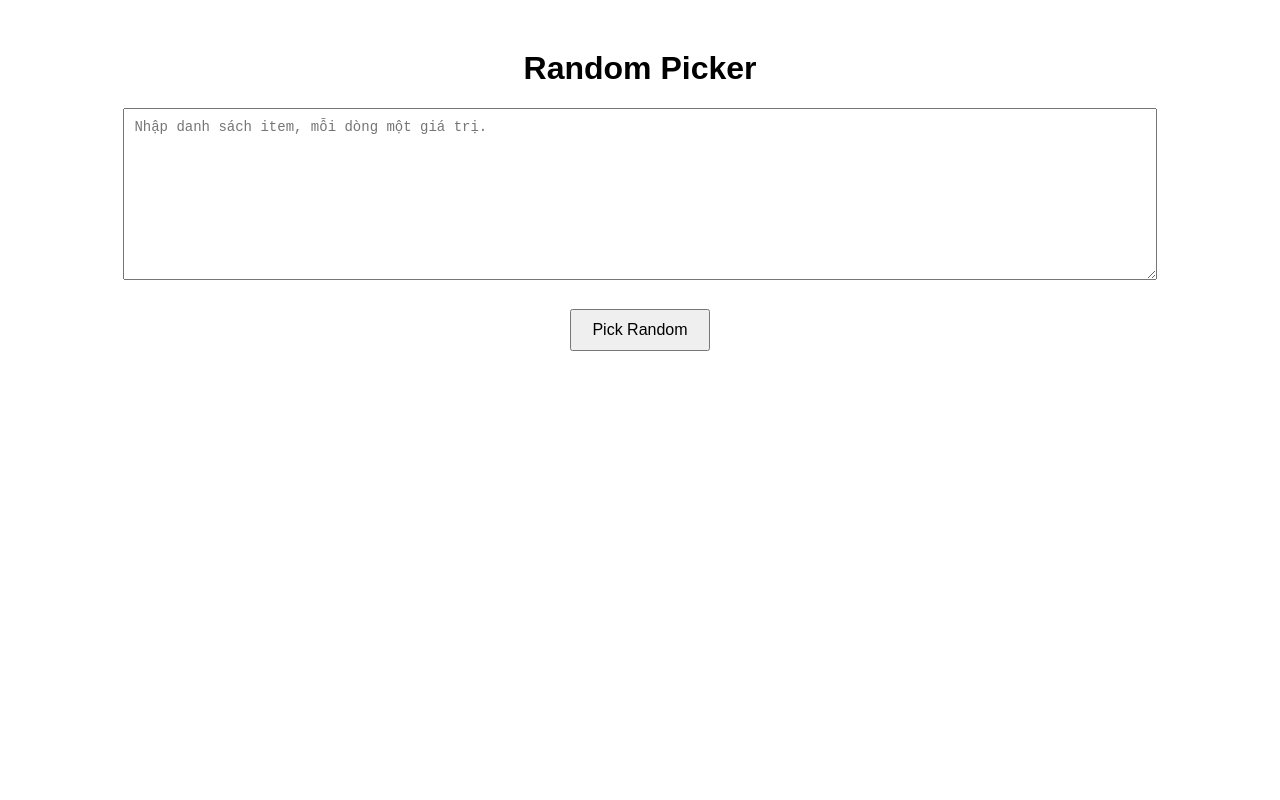
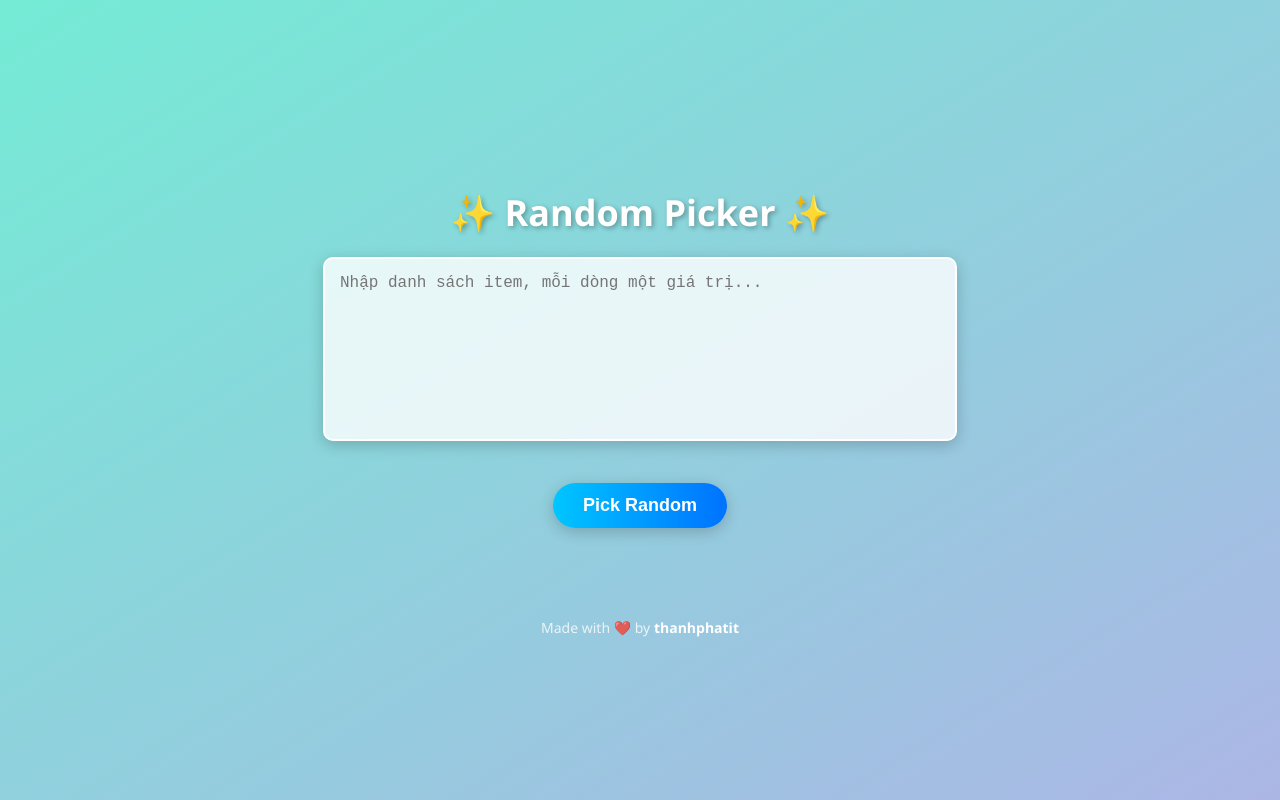
Before and after one commit to thanhphatit/random-picker, a plain HTML site: page index.html in a window 1280 px wide. Drawn offline with Linux system fonts and the light colour scheme.

Commit message:
Update time: 20241205-150015

```diff
--- a/index.html
+++ b/index.html
@@ -7,40 +7,115 @@
     <title>Random Picker</title>
     <style>
         body {
-            font-family: Arial, sans-serif;
-            text-align: center;
-            margin-top: 50px;
+            font-family: 'Segoe UI', Tahoma, Geneva, Verdana, sans-serif;
+            background: linear-gradient(to bottom right, #74ebd5, #acb6e5);
+            margin: 0;
+            padding: 0;
+            display: flex;
+            flex-direction: column;
+            align-items: center;
+            justify-content: center;
+            height: 100vh;
+            color: #333;
+        }
+
+        h1 {
+            font-size: 36px;
+            color: #ffffff;
+            text-shadow: 2px 2px 5px rgba(0, 0, 0, 0.3);
+            margin-bottom: 20px;
         }
 
         textarea {
             width: 80%;
+            max-width: 600px;
             height: 150px;
             margin-bottom: 20px;
-            font-size: 14px;
-            padding: 10px;
+            font-size: 16px;
+            padding: 15px;
+            border: 2px solid #ffffff;
+            border-radius: 10px;
+            box-shadow: 0 4px 15px rgba(0, 0, 0, 0.2);
+            resize: none;
+            outline: none;
+            background: rgba(255, 255, 255, 0.8);
+        }
+
+        textarea:focus {
+            border-color: #74ebd5;
+            box-shadow: 0 0 10px rgba(116, 235, 213, 0.8);
         }
 
         button {
-            padding: 10px 20px;
-            font-size: 16px;
-            margin: 5px;
+            padding: 12px 30px;
+            font-size: 18px;
+            font-weight: bold;
+            color: #ffffff;
+            background: linear-gradient(to right, #00c6ff, #0072ff);
+            border: none;
+            border-radius: 25px;
             cursor: pointer;
+            box-shadow: 0 4px 15px rgba(0, 0, 0, 0.2);
+            transition: transform 0.2s ease, box-shadow 0.2s ease;
+        }
+
+        button:hover {
+            transform: scale(1.05);
+            box-shadow: 0 6px 20px rgba(0, 0, 0, 0.4);
         }
 
         .employee {
-            font-size: 24px;
+            font-size: 32px;
             font-weight: bold;
-            margin: 20px 0;
+            text-align: center;
+            color: #ffffff;
+            background: rgba(0, 0, 0, 0.7);
+            margin-top: 20px;
+            padding: 20px 30px;
+            border-radius: 15px;
+            box-shadow: 0 8px 20px rgba(0, 0, 0, 0.3);
+            width: 60%;
+            max-width: 500px;
+            transition: transform 0.4s ease, opacity 0.4s ease;
+        }
+
+        .employee.hidden {
+            opacity: 0;
+            transform: scale(0.9);
+        }
+
+        .employee.fade-in {
+            opacity: 1;
+            transform: scale(1);
+        }
+
+        footer {
+            margin-top: 30px;
+            color: rgba(255, 255, 255, 0.8);
+            font-size: 14px;
+        }
+
+        footer a {
+            color: #ffffff;
+            text-decoration: none;
+            font-weight: bold;
+        }
+
+        footer a:hover {
+            text-decoration: underline;
         }
     </style>
 </head>
 
 <body>
-    <h1>Random Picker</h1>
-    <textarea id="employeeInput" placeholder="Nhập danh sách item, mỗi dòng một giá trị."></textarea>
+    <h1>✨ Random Picker ✨</h1>
+    <textarea id="employeeInput" placeholder="Nhập danh sách item, mỗi dòng một giá trị..."></textarea>
     <br>
     <button onclick="pickRandomEmployee()">Pick Random</button>
-    <div class="employee" id="employee"></div>
+    <div class="employee hidden" id="employee"></div>
+    <footer>
+        Made with ❤️ by <a href="#">thanhphatit</a>
+    </footer>
 
     <script>
         let employees = [];
@@ -76,7 +151,10 @@
             pickedEmployees.push(randomEmployee);
 
             // Hiển thị item ngẫu nhiên
-            document.getElementById('employee').textContent = randomEmployee;
+            const employeeDiv = document.getElementById('employee');
+            employeeDiv.textContent = randomEmployee;
+            employeeDiv.classList.remove('hidden');
+            employeeDiv.classList.add('fade-in');
         }
 
         // Lắng nghe sự kiện nhập liệu trong textarea và cập nhật danh sách tự động
```
